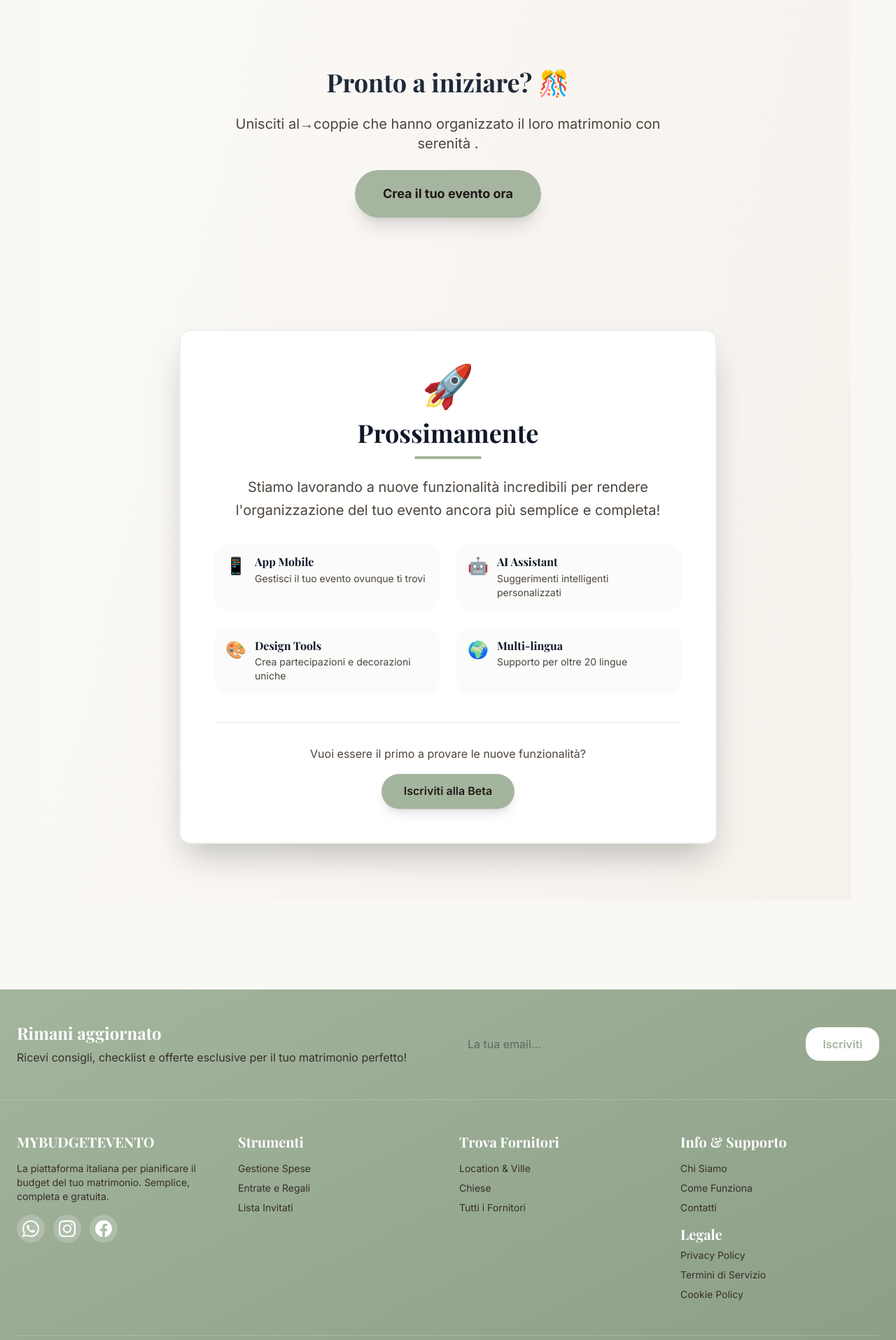
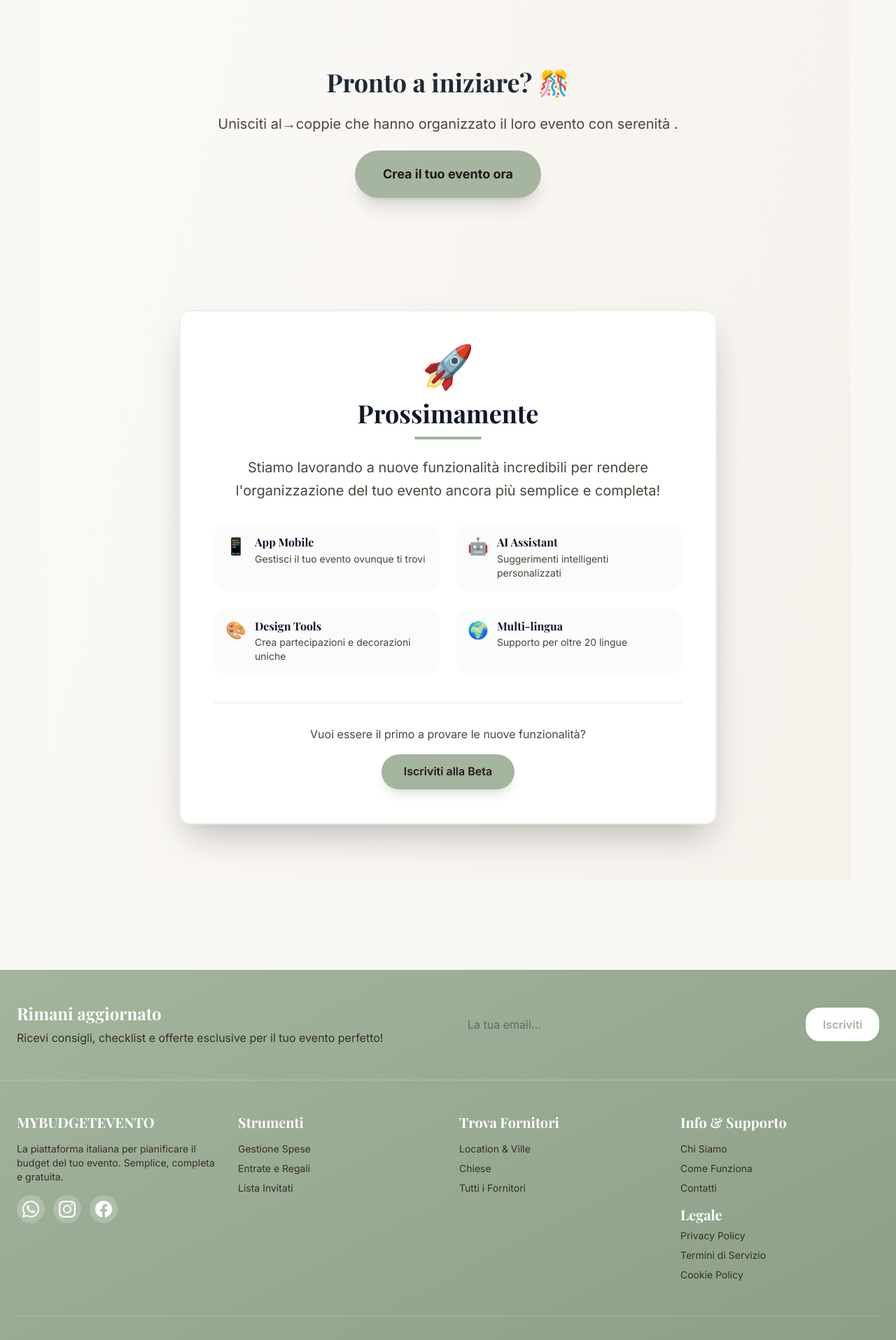
Before and after one commit to rzirafi87-arch/Il-Budget-degli-Sposi, a Next.js app: page / in a window 1280 px wide. Shown: the part 3154-5069 px from the top of the page at 70% size. Built offline with nearby package versions, Linux system fonts and the light colour scheme; no server answers.

Commit message:
auto: save 2025-11-05 14:59:07

```diff
--- a/src/app/layout.tsx
+++ b/src/app/layout.tsx
@@ -55,7 +55,7 @@ export async function generateMetadata(): Promise<Metadata> {
         "calcolo budget matrimonio",
       ],
       ogDescription:
-        "Strumenti gratuiti per organizzare il tuo matrimonio: gestione budget, fornitori, location e molto altro.",
+        "Strumenti gratuiti per organizzare il tuo evento: gestione budget, fornitori, location e molto altro.",
     },
     en: {
       title: "MYBUDGETEVENTO - Plan Your Event",
--- a/src/app/opengraph-image.tsx
+++ b/src/app/opengraph-image.tsx
@@ -15,7 +15,7 @@ export default async function Image() {
   } catch {}
 
   const siteName = "MYBUDGETEVENTO";
-  const title = lang === "en" ? "Plan your wedding with peace of mind" : "Organizza il tuo matrimonio con serenità";
+  const title = lang === "en" ? "Plan your event with peace of mind" : "Organizza il tuo evento con serenità";
   const subtitle = lang === "en"
     ? "Budget, suppliers and calm — all in one place"
     : "Budget, fornitori e serenità — tutto in un unico posto";
--- a/src/app/twitter-image.tsx
+++ b/src/app/twitter-image.tsx
@@ -13,7 +13,7 @@ export default async function Image() {
     if (v) lang = v.toLowerCase();
   } catch {}
 
-  const subtitle = lang === "en" ? "Plan your wedding without stress" : "Organizza il tuo matrimonio senza stress";
+  const subtitle = lang === "en" ? "Plan your event without stress" : "Organizza il tuo evento senza stress";
   return new ImageResponse(
     (
       <div
--- a/src/components/VendorExplorer.tsx
+++ b/src/components/VendorExplorer.tsx
@@ -164,7 +164,7 @@ export default function VendorExplorer({
             Esplora Fornitori Matrimonio
           </h1>
           <p className="text-gray-600">
-            Trova i migliori fornitori per il tuo matrimonio da fonti verificate
+            Trova i migliori fornitori per il tuo evento da fonti verificate
             (Google Places, OpenStreetMap)
           </p>
         </div>
--- a/src/messages/footer.it.json
+++ b/src/messages/footer.it.json
@@ -1,13 +1,13 @@
 {
   "newsletterTitle": "Rimani aggiornato",
-  "newsletterDesc": "Ricevi consigli, checklist e offerte esclusive per il tuo matrimonio perfetto!",
+  "newsletterDesc": "Ricevi consigli, checklist e offerte esclusive per il tuo evento perfetto!",
   "newsletterFormLabel": "Iscrizione newsletter",
   "emailPlaceholder": "La tua email...",
   "emailAriaLabel": "Inserisci la tua email",
   "subscribeBtn": "Iscriviti",
   "thankYouMsg": "Grazie per esserti iscritto! Controlla la tua email.",
   "aboutTitle": "MYBUDGETEVENTO",
-  "aboutDesc": "La piattaforma italiana per pianificare il budget del tuo matrimonio. Semplice, completa e gratuita.",
+  "aboutDesc": "La piattaforma italiana per pianificare il budget del tuo evento. Semplice, completa e gratuita.",
   "toolsTitle": "Strumenti",
   "expenses": "Gestione Spese",
   "incomes": "Entrate e Regali",
```
Also changed, not shown: src/messages/it.json.
